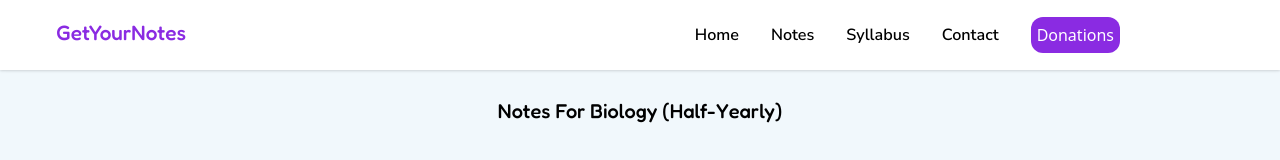
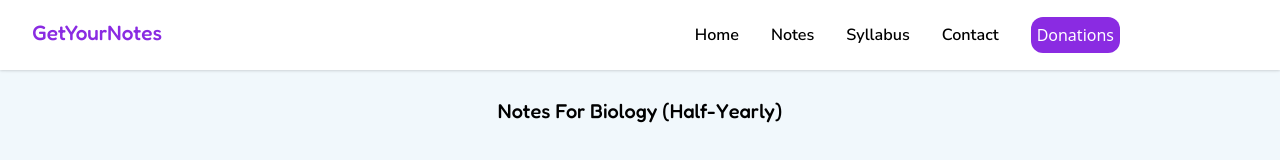
Before and after one commit to SitesByAniket/GetYourNotes, a plain HTML site: page biology.html in a window 1280 px wide. Shown: the top 160 px of the page. Drawn offline with nearby package versions, Linux system fonts and the light colour scheme; a web font is replaced by a local one.

Commit message:
applied the changes in navbar for all pages

```diff
--- a/biology.html
+++ b/biology.html
@@ -27,7 +27,7 @@
   <nav class="p-5 bg-white shadow md:flex md:items-center md:justify-between" id="nav">
     <div class="flex justify-between items-center ">
       <a class="ml-3 text-xl " id="t2" href="index.html">
-        <span class="ml-13 text-xl pl-6" id="t1">
+        <span class="" id="t1">
         GetYourNotes</span></a>
 
       <span class="text-3xl cursor-pointer mx-2 md:hidden block">
```
Also changed, not shown: chemistry.html (+1 -1 lines), computer.html (+1 -1 lines), contact.html (+1 -1 lines), donations.html (+1 -1 lines), geography.html (+1 -1 lines), hindi.html (+1 -1 lines), history.html (+1 -1 lines), index.html (+1 -1 lines), language.html (+1 -1 lines), literature.html (+1 -1 lines), maths.html (+1 -1 lines), notes.html (+1 -1 lines), physics.html (+1 -1 lines), projects.html (+1 -1 lines), 1 more files.
